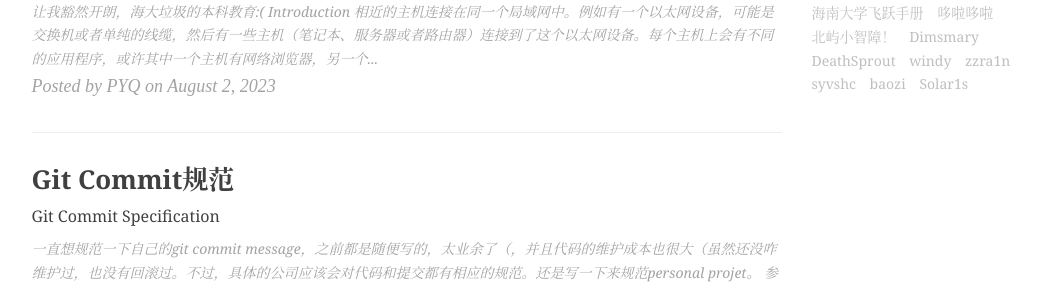
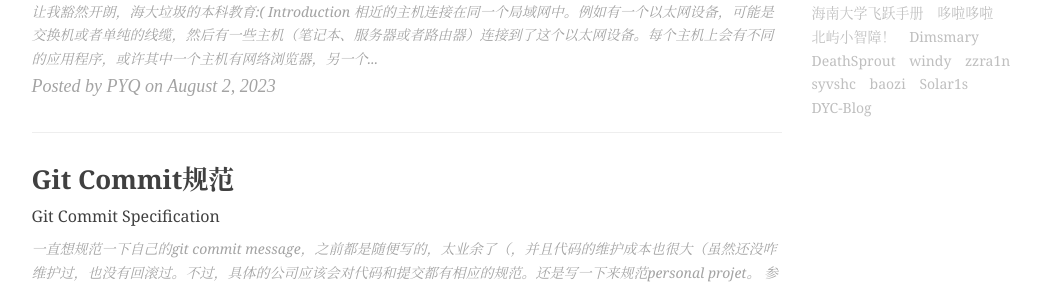
Before and after one commit to peng-yq/peng-yq.github.io, a Jekyll site: the page built from index.html, in a window 1280 px wide and 900 px high, scrolled down 856 px. Shown: the part 162-450 px from the top of the window, without its empty margins (136-1176 px from the left). Built offline with Jekyll 4.4.1, drawn with Linux system fonts in a browser that asks for light colours; nearby versions of some CDN libraries; the list of posts is cut into pages by our own code; comment, search, counter and statistics services are not loaded.

Commit message:
feat: update _config.yml (add a friend link)

```diff
--- a/_config.yml
+++ b/_config.yml
@@ -136,5 +136,9 @@ friends: [
     {
         title: "Solar1s",
         href: "https://solar1s.t0nkov.site"
+    },
+    {
+        title: "DYC-Blog",
+        href: "https://duan-yc.github.io/"
     }
 ]
```
